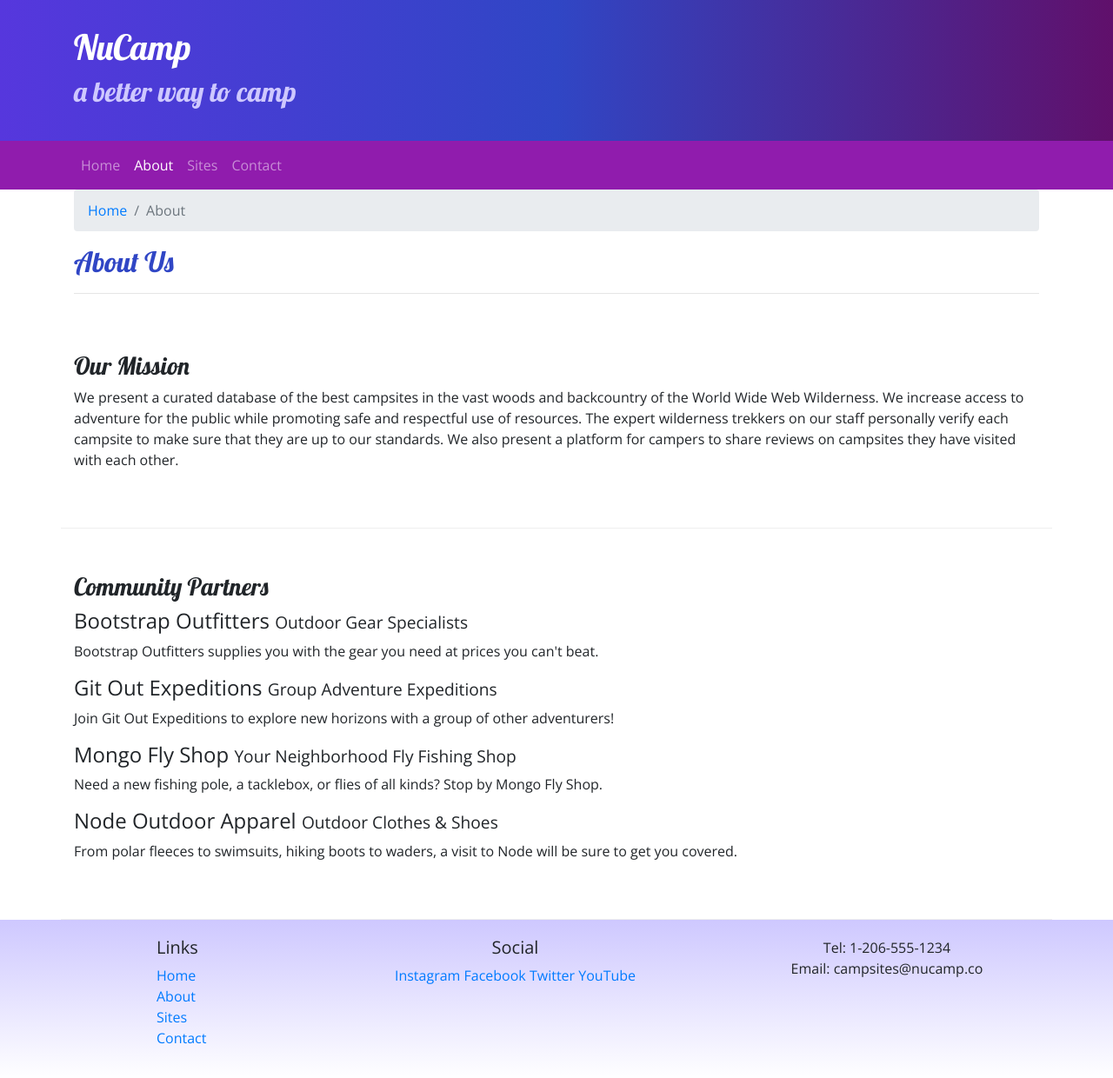
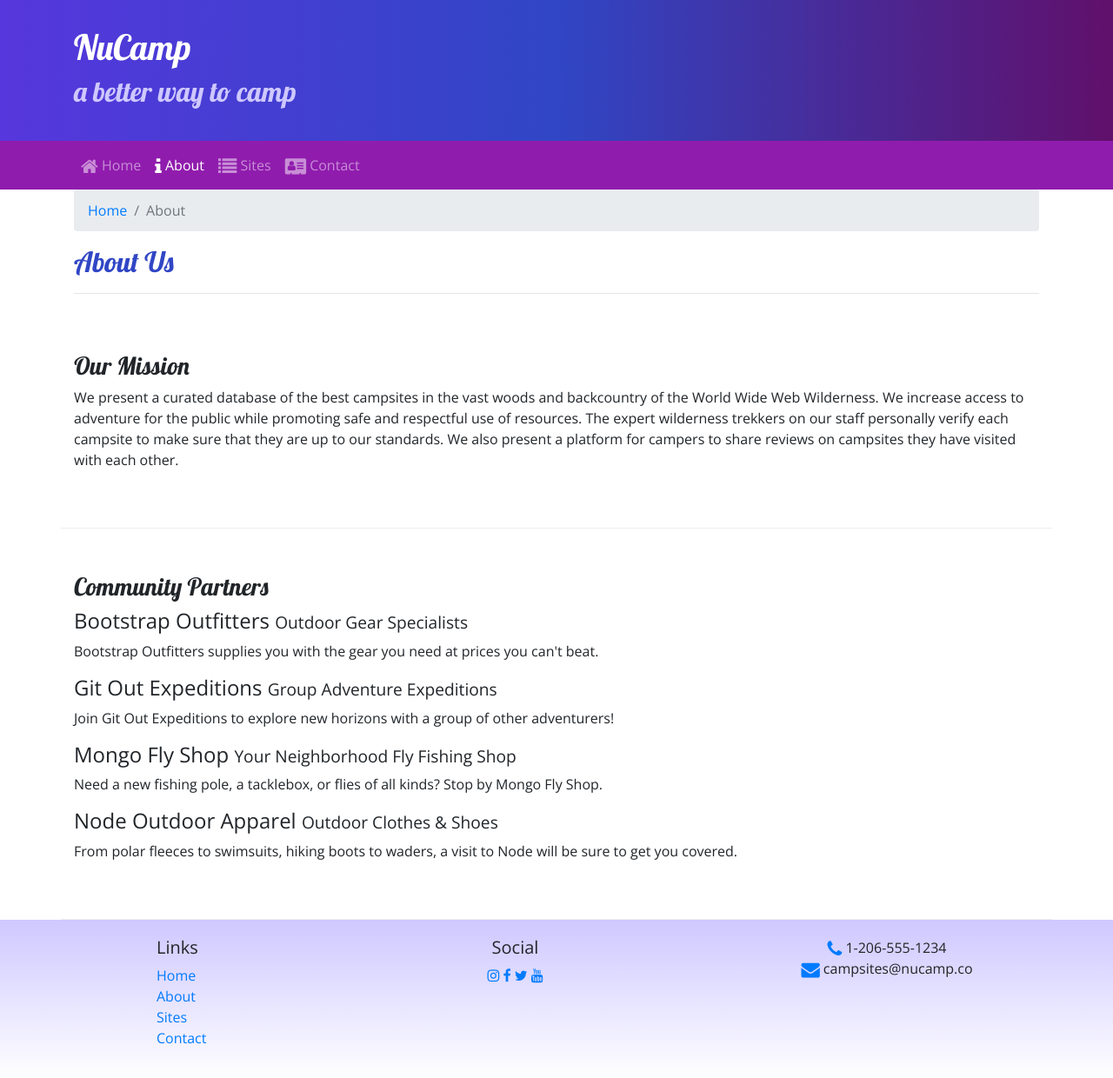
Before and after one commit to nikkiefranklin/git-test, a website: page aboutus.html in a window 1280 px wide. Shown: the whole page at 87% size. Drawn offline with nearby package versions, Linux system fonts and the light colour scheme.

Commit message:
Icon Fonts

```diff
--- a/aboutus.html
+++ b/aboutus.html
@@ -7,6 +7,7 @@
 
     <link rel="stylesheet" href="node_modules/bootstrap/dist/css/bootstrap.min.css" />
 
+    <link rel="stylesheet" href="node_modules/font-awesome/css/font-awesome.min.css" />
     <link rel="stylesheet" href="https://fonts.googleapis.com/css?family=Lobster|Open+Sans" />
     <link rel="stylesheet" href="css/styles.css" />
     <title>NuCamp: A Better Way To Camp</title>
@@ -31,10 +32,10 @@
         </button>
         <div class="collapse navbar-collapse" id="nucampNavbar">
         <ul class="navbar-nav">
-            <li class="nav-item"><a class="nav-link" href="index.html">Home</a></li>
-            <li class="nav-item active"><a class="nav-link" href="#">About</a></li>
-            <li class="nav-item"><a class="nav-link" href="#">Sites</a></li>
-            <li class="nav-item"><a class="nav-link" href="#">Contact</a></li>
+            <li class="nav-item"><a class="nav-link" href="index.html"><span class="fa fa-home fa-lg"></span> Home</a></li>
+            <li class="nav-item active"><a class="nav-link" href="#"><span class="fa fa-info fa-lg"></span> About</a></li>
+            <li class="nav-item"><a class="nav-link" href="#"><span class="fa fa-list fa-lg"></span> Sites</a></li>
+            <li class="nav-item"><a class="nav-link" href="#"><span class="fa fa-address-card fa-lg"></span> Contact</a></li>
         </ul>
         </div>
         </div>
@@ -99,14 +100,14 @@
                 </div>
                 <div class="col-6 col-sm-5 text-center">
                     <h5>Social</h5>
-                    <a href="http://instagram.com/">Instagram</a>
-                    <a href="http://facebook.com/">Facebook</a>
-                    <a href="http://twitter.com/">Twitter</a>
-                    <a href="http://youtube.com/">YouTube</a>
+                    <a href="http://instagram.com/"><span class="fa fa-instagram"></span></a>
+                    <a href="http://facebook.com/"><span class="fa fa-facebook"></span></a>
+                    <a href="http://twitter.com/"><span class="fa fa-twitter"></span></a>
+                    <a href="http://youtube.com/"><span class="fa fa-youtube"></span></a>
                 </div>
                 <div class="col-sm-4 text-center">
-                    Tel: 1-206-555-1234<br />
-                    Email: campsites@nucamp.co
+                    <span class="fa fa-phone fa-lg text-primary"></span> 1-206-555-1234<br />
+                    <span class="fa fa-envelope fa-lg text-primary"></span> campsites@nucamp.co
                 </div>
             </div>
         </div>
--- a/package.json
+++ b/package.json
@@ -15,6 +15,7 @@
   },
   "dependencies": {
     "bootstrap": "^4.5.2",
+    "font-awesome": "^4.7.0",
     "jquery": "^3.5.1",
     "popper.js": "^1.16.1"
   }
```
Also changed, not shown: index.html (+11 -12 lines), 1 other file.
